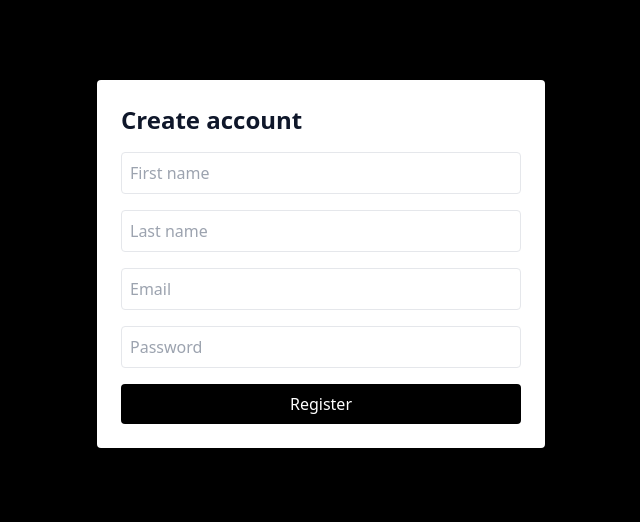
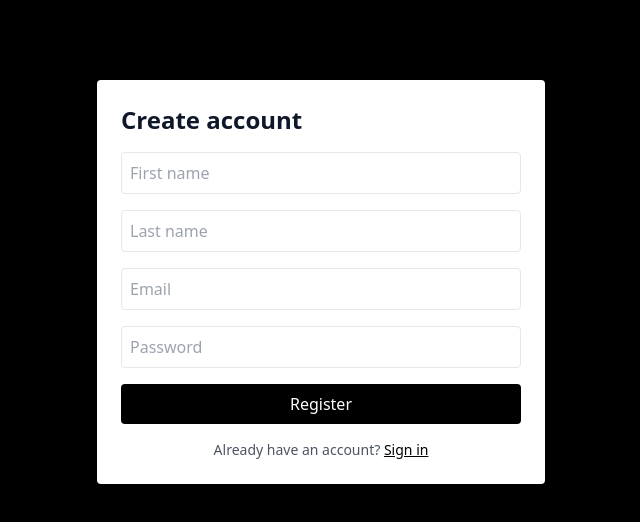
Before and after one commit to soler2000/LashBooker, a Next.js app: page /register in a window 1280 px wide. Shown: the top 522 px of the page, without its empty margins (319-959 px from the left). Built offline with nearby package versions, Linux system fonts and the light colour scheme.

Commit message:
Add account creation paths from booking and login

```diff
--- a/src/app/book/page.tsx
+++ b/src/app/book/page.tsx
@@ -19,6 +19,7 @@ export default function BookPage() {
   const [date, setDate] = useState("");
   const [selectedSlot, setSelectedSlot] = useState("");
   const [message, setMessage] = useState("");
+  const [authRequired, setAuthRequired] = useState(false);
   const [acceptPolicies, setAcceptPolicies] = useState(false);
   const selectedSlotDetails = slots.find((slot) => slot.startAt === selectedSlot);
   const canCreateBooking = Boolean(serviceId && date && selectedSlot && acceptPolicies);
@@ -65,9 +66,17 @@ export default function BookPage() {
       <div className="mx-auto max-w-3xl rounded-xl bg-black/65 p-8 text-white shadow-2xl backdrop-blur-[2px]">
         <div className="mb-6 flex items-center justify-between gap-4">
           <h1 className="text-3xl font-bold">Book an appointment</h1>
-          <Link href="/" className="rounded border border-white/60 px-3 py-2 text-sm font-medium hover:bg-white/20">
-            Main menu
-          </Link>
+          <div className="flex gap-2">
+            <Link href="/" className="rounded border border-white/60 px-3 py-2 text-sm font-medium hover:bg-white/20">
+              Main menu
+            </Link>
+            <Link href="/login?redirectTo=%2Fbook" className="rounded border border-white/60 px-3 py-2 text-sm font-medium hover:bg-white/20">
+              Sign in
+            </Link>
+            <Link href="/register?redirectTo=%2Fbook" className="rounded border border-white/60 px-3 py-2 text-sm font-medium hover:bg-white/20">
+              Create account
+            </Link>
+          </div>
         </div>
 
         <div className="grid gap-3 md:grid-cols-3">
@@ -136,9 +145,14 @@ export default function BookPage() {
             });
             const data = await res.json();
             if (!res.ok) {
+              if (res.status === 401) {
+                setAuthRequired(true);
+              }
               setMessage(data.error || "Failed");
               return;
             }
+
+            setAuthRequired(false);
 
             setMessage(
               data.requiresPayment
@@ -152,6 +166,12 @@ export default function BookPage() {
             Create booking
           </button>
           {message ? <p className="mt-2 text-sm">{message}</p> : null}
+          {authRequired ? (
+            <p className="mt-2 text-sm text-gray-800">
+              You need an account to book. <Link href="/register?redirectTo=%2Fbook" className="underline">Create account</Link> or{" "}
+              <Link href="/login?redirectTo=%2Fbook" className="underline">sign in</Link> to continue.
+            </p>
+          ) : null}
         </div>
       </div>
     </main>
--- a/src/app/login/page.tsx
+++ b/src/app/login/page.tsx
@@ -1,6 +1,7 @@
 import { auth, signIn } from "@/lib/auth";
 import { hasDatabaseConfiguration, prisma } from "@/lib/prisma";
 import { AuthError } from "next-auth";
+import Link from "next/link";
 import { redirect } from "next/navigation";
 
 type LoginPageProps = {
@@ -73,6 +74,15 @@ export default function LoginPage({ searchParams }: LoginPageProps) {
       <input name="email" type="email" placeholder="Email" className="w-full rounded border p-2" required />
       <input name="password" type="password" placeholder="Password" className="w-full rounded border p-2" required />
       <button className="w-full rounded bg-black p-2 text-white" type="submit">Sign in</button>
+      <p className="text-center text-sm text-gray-600">
+        Don&apos;t have an account?{" "}
+        <Link
+          href={`/register${redirectTo ? `?redirectTo=${encodeURIComponent(redirectTo)}` : ""}`}
+          className="font-medium text-black underline"
+        >
+          Create one
+        </Link>
+      </p>
     </form>
   );
 }
--- a/src/app/register/page.tsx
+++ b/src/app/register/page.tsx
@@ -1,9 +1,14 @@
 "use client";
 
+import Link from "next/link";
+import { useSearchParams } from "next/navigation";
 import { useState } from "react";
 
 export default function RegisterPage() {
   const [message, setMessage] = useState("");
+  const searchParams = useSearchParams();
+  const redirectTo = searchParams.get("redirectTo");
+  const safeRedirectTo = redirectTo?.startsWith("/") ? redirectTo : "/portal/appointments";
 
   return (
     <form
@@ -20,12 +25,19 @@ export default function RegisterPage() {
       }}
     >
       <h1 className="text-2xl font-semibold">Create account</h1>
+      <input name="redirectTo" type="hidden" value={safeRedirectTo} />
       <input name="firstName" placeholder="First name" className="w-full rounded border p-2" required />
       <input name="lastName" placeholder="Last name" className="w-full rounded border p-2" required />
       <input name="email" type="email" placeholder="Email" className="w-full rounded border p-2" required />
       <input name="password" type="password" placeholder="Password" className="w-full rounded border p-2" required minLength={8} />
       <button className="w-full rounded bg-black p-2 text-white" type="submit">Register</button>
       {message ? <p className="text-sm">{message}</p> : null}
+      <p className="text-center text-sm text-gray-600">
+        Already have an account?{" "}
+        <Link href={`/login?redirectTo=${encodeURIComponent(safeRedirectTo)}`} className="font-medium text-black underline">
+          Sign in
+        </Link>
+      </p>
     </form>
   );
 }
```
